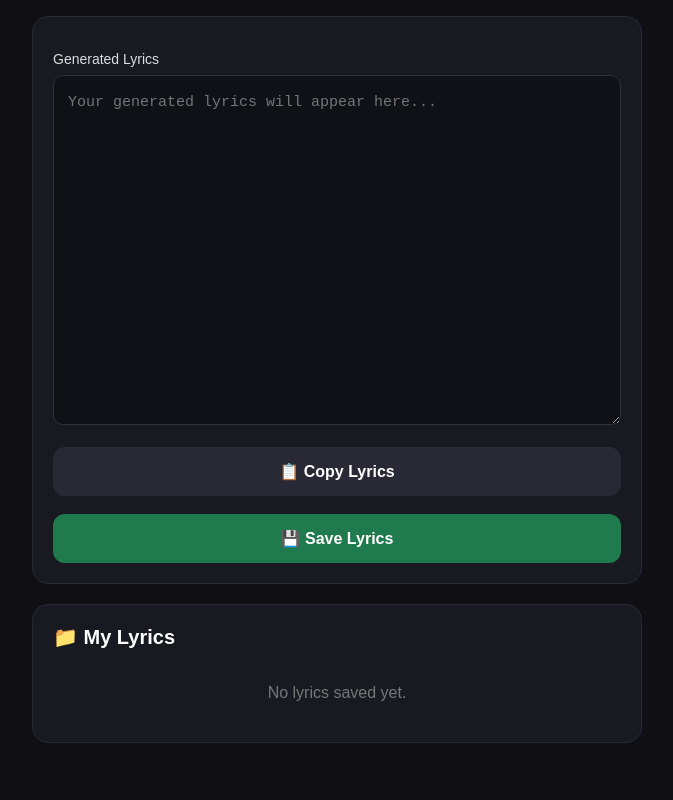
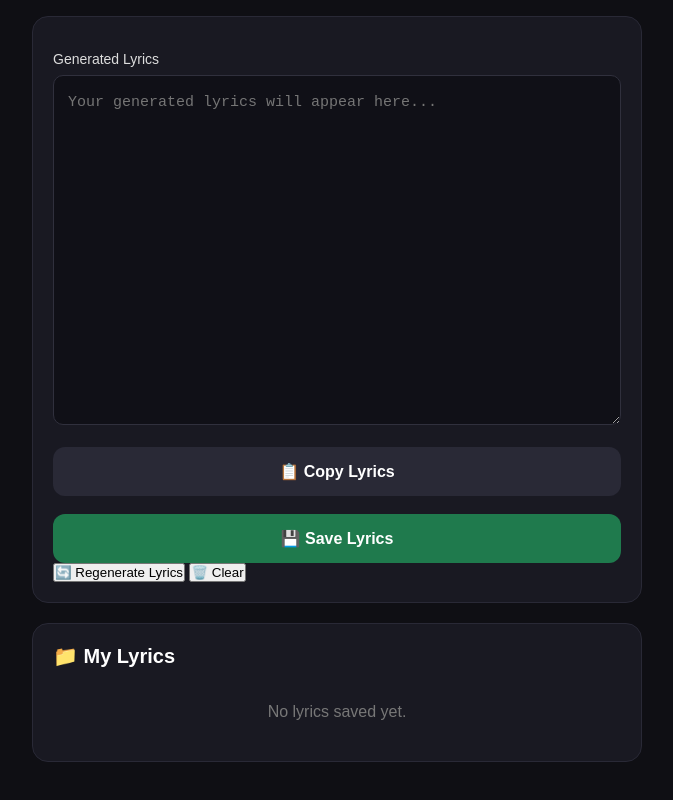
Before and after one commit to ashokautoworld-ctrl/Ai-video-maker-, a website: page index.html in a window 1280 px wide. Shown: the part 564-1364 px from the top of the page, without its empty margins (303-976 px from the left). Drawn offline with Linux system fonts and the light colour scheme.

Commit message:
Update index.html

```diff
--- a/index.html
+++ b/index.html
@@ -98,7 +98,13 @@
       <button id="saveBtn" class="save">
         💾 Save Lyrics
       </button>
+<button id="regenerateBtn" class="regenerate">
+  🔄 Regenerate Lyrics
+</button>
 
+<button id="clearBtn" class="clear">
+  🗑️ Clear
+</button>
     </section>
 
 
```
